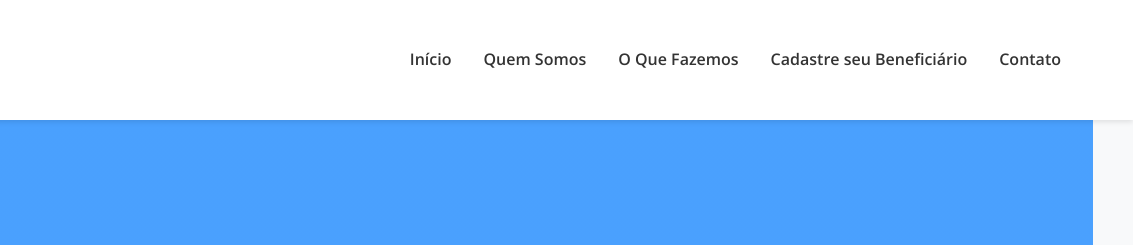
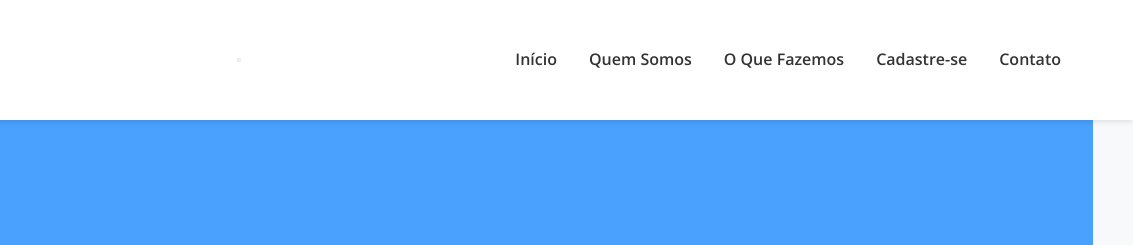
Before and after one commit to Derek-PCoelho/site-instituto-maria-do-carmo, a website: page Projeto de extensão - 2025.1 - concluindo/index.html in a window 1280 px wide. Shown: the top 245 px of the page, 147-1280 px from the left. Drawn offline with nearby package versions, Linux system fonts and the light colour scheme.

Commit message:
Update index.html

```diff
--- a/Projeto de extensão - 2025.1 - concluindo/index.html
+++ b/Projeto de extensão - 2025.1 - concluindo/index.html
@@ -15,13 +15,20 @@
         <div class="logo">
             <a href="index.html"><img src="assets/logo_instituto_maria_do_carmo.png" alt="Logo Instituto Maria do Carmo"></a>
         </div>
+
+        <button class="nav-toggle" aria-label="abrir navegação">
+            <span class="hamburger"></span>
+        </button>
+
+        <div class="nav-links">
             <ul>
                 <li><a href="index.html">Início</a></li>
                 <li><a href="quem-somos.html">Quem Somos</a></li>
                 <li><a href="o-que-fazemos.html">O Que Fazemos</a></li>
-                <li><a href="cadastro-beneficiario.html">Cadastre seu Beneficiário</a></li>
+                <li><a href="cadastro-beneficiario.html">Cadastre-se</a></li>
                 <li><a href="contato.html">Contato</a></li>
             </ul>
+        </div>
     </nav>
 </header>
 
```
Lines whose indentation alone changed are shown as unchanged.
